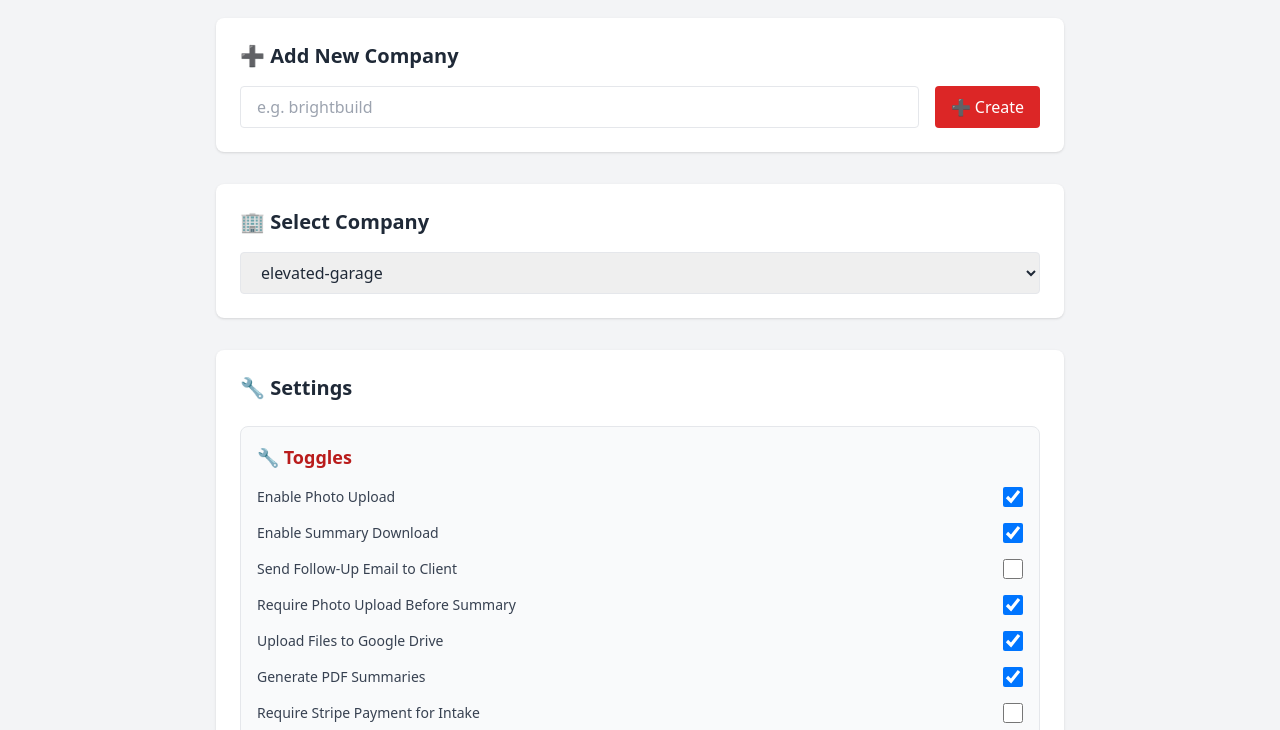
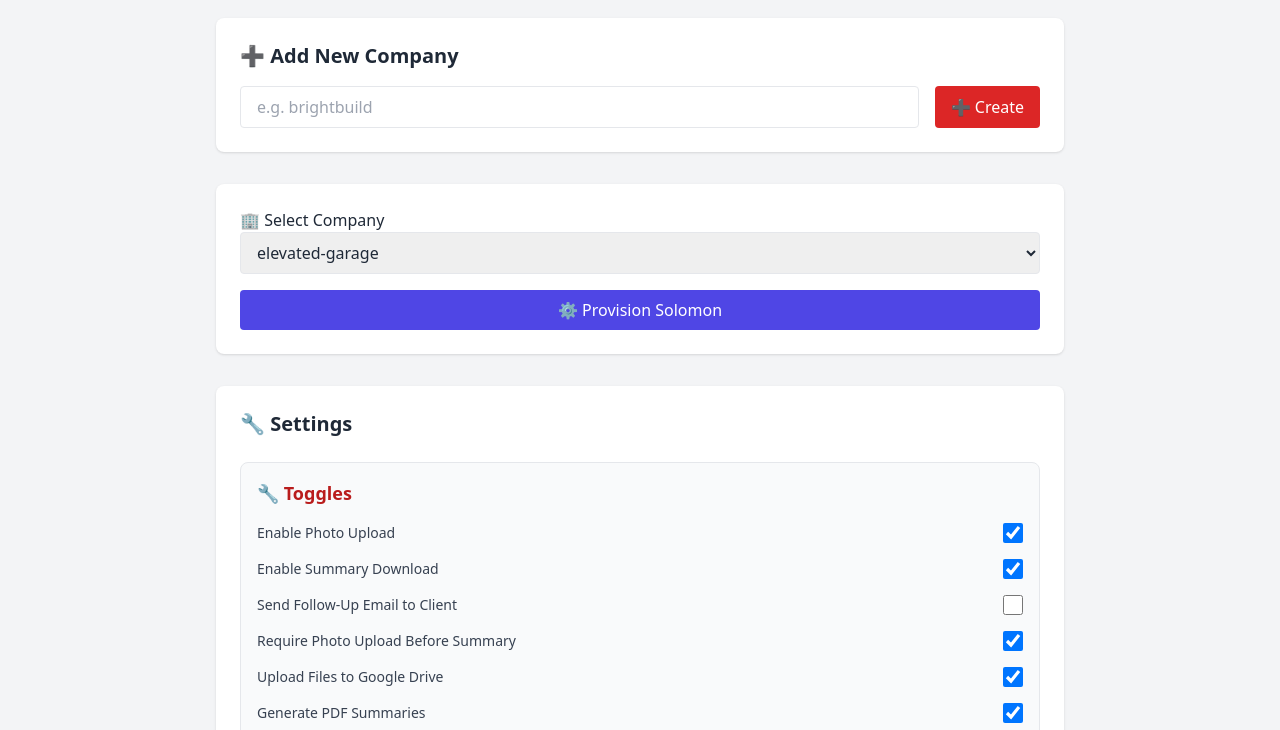
Before and after one commit to VeraLux-AI/veralux-suite, a website: page admin/index.html in a window 1280 px wide. Shown: the part 70-800 px from the top of the page. Drawn offline with nearby package versions, Linux system fonts and the light colour scheme.

Commit message:
Update index.html

```diff
--- a/admin/index.html
+++ b/admin/index.html
@@ -27,10 +27,14 @@
 
     <!-- Select Company -->
     <section class="bg-white rounded-lg shadow p-6">
-      <h2 class="text-xl font-semibold mb-4">🏢 Select Company</h2>
-      <select id="company-select"
-              class="w-full px-4 py-2 border rounded focus:outline-none focus:ring">
-      </select>
+      <div class="section-card">
+        <h2>🏢 Select Company</h2>
+        <select id="company-select" class="w-full border px-3 py-2 rounded"></select>
+
+        <button onclick="provisionCompany()" class="mt-4 w-full bg-indigo-600 text-white px-4 py-2 rounded hover:bg-indigo-700">
+          ⚙️ Provision Solomon
+        </button>
+      </div>
     </section>
 
     <!-- Settings -->
```
